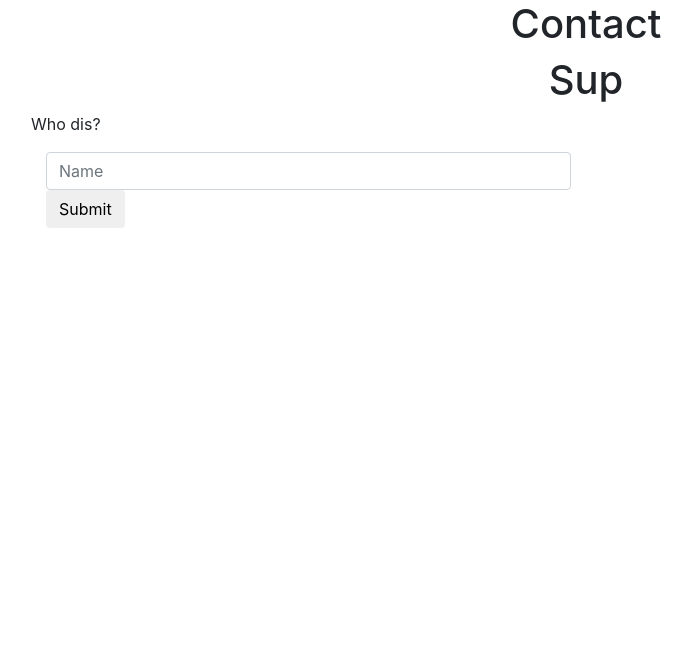
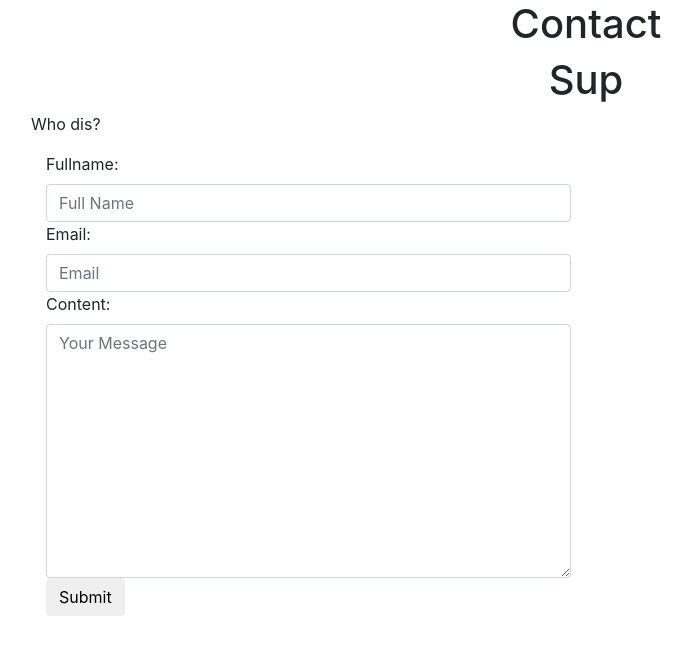
Before and after one commit to robdunn220/DJPrac, a Django app: page /contact/ in a window 1280 px wide. Shown: the top 655 px of the page, without its empty margins (54-746 px from the left). Run offline with Django 3.2, Linux system fonts and the light colour scheme; some libraries are stand-ins or nearby versions.

Commit message:
Section 2, Chapter 16, 8:24

```diff
--- /dev/null
+++ b/src/ecommerce/forms.py
@@ -0,0 +1,16 @@
+from django import forms
+
+class ContactForm(forms.Form):
+    fullname = forms.CharField(widget=forms.TextInput(attrs={"class": "form-control", "id": "form_full_name", "placeholder": "Full Name"}))
+    email = forms.EmailField(widget=forms.EmailInput(attrs={"class": "form-control", "id": "form_email", "placeholder": "Email"}))
+    content = forms.CharField(widget=forms.Textarea(attrs={"class": "form-control", "placeholder": "Your Message"}))
+
+    def clean_email(self):
+        email = self.cleaned_data.get("email")
+        if not "gmail.com" in email:
+            raise forms.ValidationError("Email must be @gmail.com")
+        return email
+
+class LoginForm(forms.Form):
+    username = forms.CharField(widget=forms.TextInput())
+    password = forms.CharField(widget=forms.PasswordInput())
--- a/src/ecommerce/urls.py
+++ b/src/ecommerce/urls.py
@@ -15,11 +15,13 @@ Including another URLconf
 """
 from django.contrib import admin
 from django.conf.urls import url
-from .views import home_page, about_page, contact_page
+from .views import home_page, about_page, contact_page, login_page, register_page
 
 urlpatterns = [
     url(r'^$', home_page),
     url(r'^about/$', about_page),
     url(r'^contact/$', contact_page),
+    url(r'^login/$', login_page),
+    url(r'^register/$', register_page),
     url(r'^admin/', admin.site.urls),
 ]
--- a/src/ecommerce/views.py
+++ b/src/ecommerce/views.py
@@ -1,5 +1,7 @@
 from django.shortcuts import render
 from django.http import HttpResponse
+
+from .forms import ContactForm, LoginForm
 
 def home_page(request):
     context = {
@@ -16,10 +18,29 @@ def about_page(request):
     return render(request, "about/views.html", context)
 
 def contact_page(request):
+    contact_form = ContactForm(request.POST or None)
     context = {
         "title":"Contact",
-        "content":"Who dis?"
+        "content":"Who dis?",
+        "form": contact_form
     }
-    if request.method == "POST":
-        print(request.POST)
+    if contact_form.is_valid():
+        print(contact_form.cleaned_data)
     return render(request, "contact/views.html", context)
+
+def login_page(request):
+    form = LoginForm(request.POST or None)
+    context = {
+        "form": form
+    }
+    print("User logged in?")
+    print(request.user.is_authenticated)
+    if form.is_valid():
+        print(form.cleaned_data)
+    return render(request, "auth/login.html", context)
+
+def register_page(request):
+    form = RegistrationForm(request.POST or None)
+    if form.is_valid():
+        print(form.cleaned_data)
+    return render(request, "auth/register.html", {})
--- /dev/null
+++ b/src/templates/auth/login.html
@@ -0,0 +1,4 @@
+<form method="POST"> {% csrf_token %}
+  {{ form }}
+  <button type="submit" class="btn btn-default">Submit</button>
+</form>
--- a/src/templates/contact/views.html
+++ b/src/templates/contact/views.html
@@ -20,7 +20,7 @@
           <p>{{ content }}</p>
             <div class="col-sm-6 col-12">
               <form method="POST"> {% csrf_token %}
-                <input type="text" class="form-control" name="fullname" placeholder="Name">
+                {{ form }}
                 <button type="submit" class="btn btn-default">Submit</button>
               </form>
             </div>
```
Also changed, not shown: src/db.sqlite3, src/templates/auth/register.html (added).
